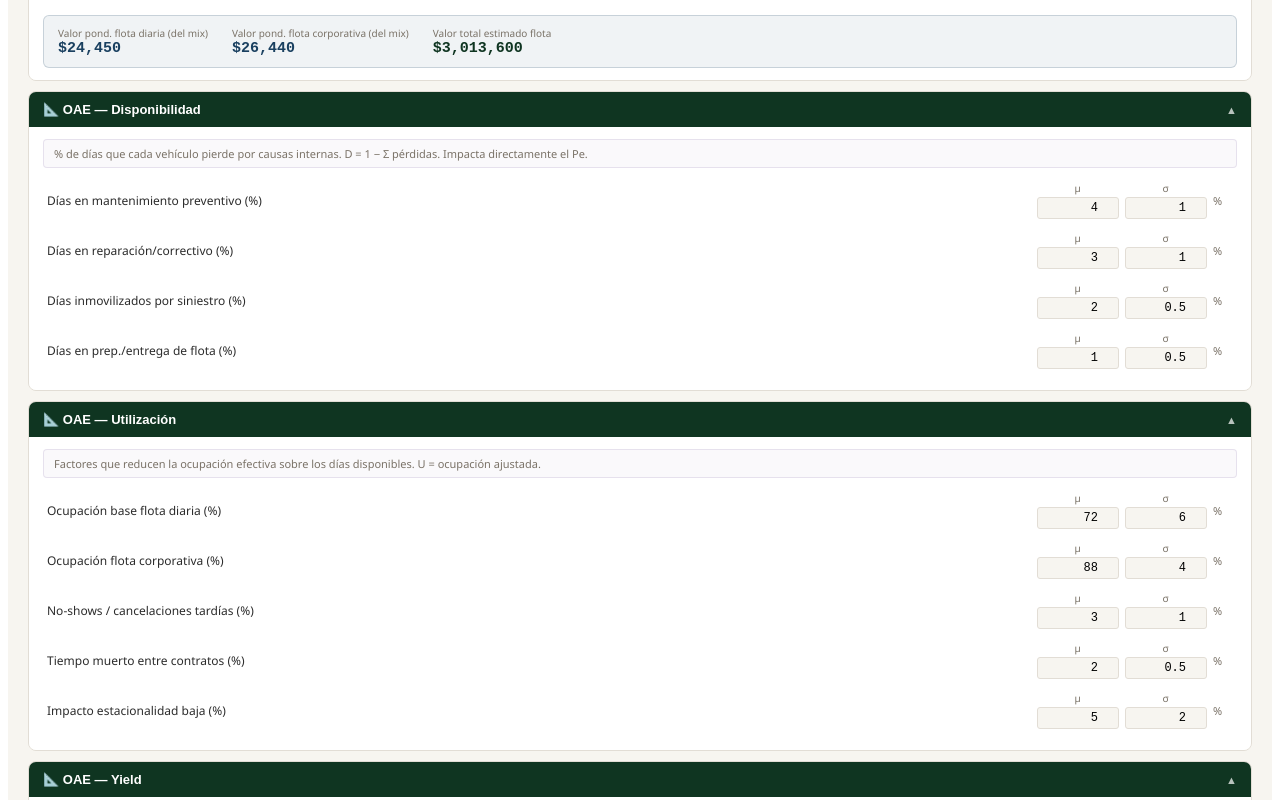
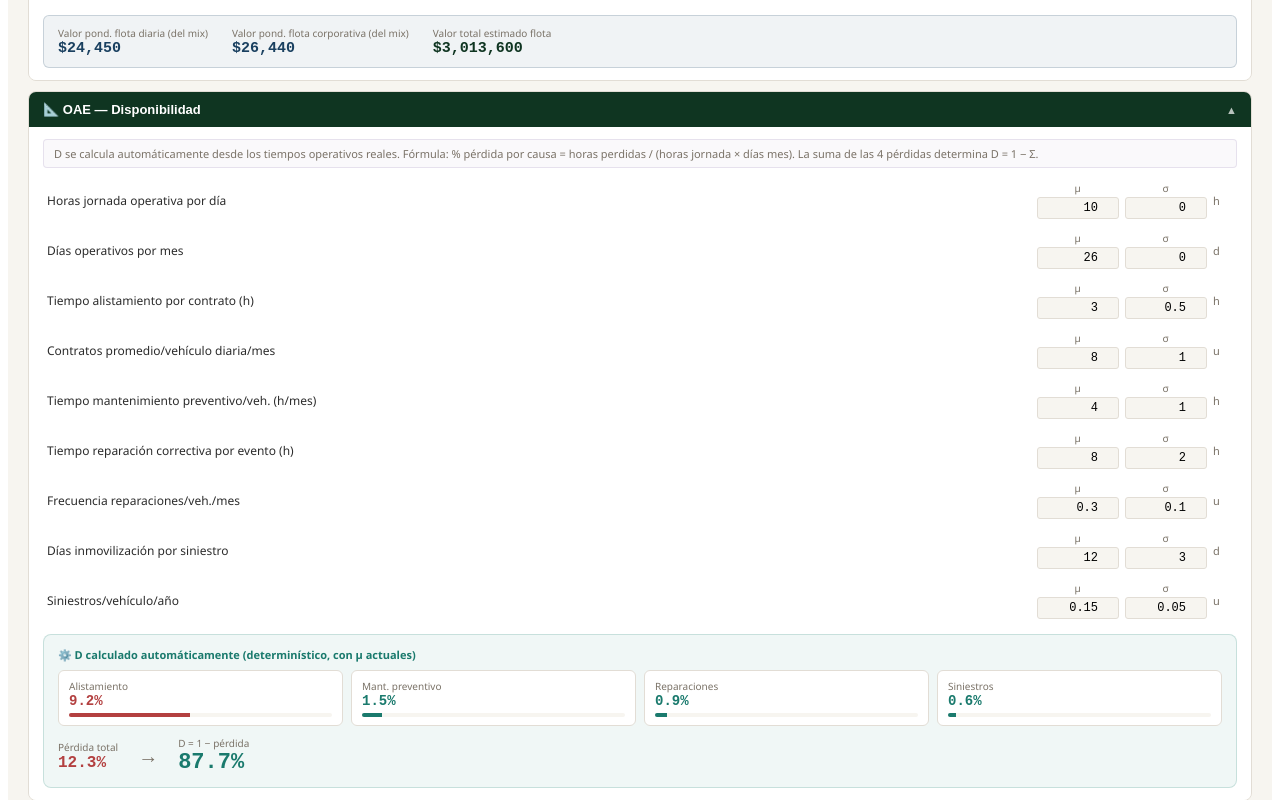
Before and after one commit to promundial/promundial-simuladores, a React (Vite) app: page /renta-autos in a window 1280 px wide. Shown: the part 460-1260 px from the top of the page. Built offline with nearby package versions, Linux system fonts and the light colour scheme.

Commit message:
Inclusion de KPIs para Disponibilidad

```diff
--- a/src/SimuladorRentaAutos.jsx
+++ b/src/SimuladorRentaAutos.jsx
@@ -89,10 +89,20 @@ const GROUPS = [
     valor_residual_pct:  {mean:35,  std:3,   min:5,   max:70,    label:"Valor residual al cierre (%)",          unit:"%"},
   }},
   { id:"oae_disp", label:"📐 OAE — Disponibilidad", params:{
-    mant_preventivo_pct: {mean:4,   std:1,   min:0,   max:20,    label:"Días en mantenimiento preventivo (%)",  unit:"%"},
-    mant_correctivo_pct: {mean:3,   std:1,   min:0,   max:20,    label:"Días en reparación/correctivo (%)",     unit:"%"},
-    siniestro_disp_pct:  {mean:2,   std:0.5, min:0,   max:15,    label:"Días inmovilizados por siniestro (%)",  unit:"%"},
-    prep_entrega_pct:    {mean:1,   std:0.5, min:0,   max:10,    label:"Días en prep./entrega de flota (%)",    unit:"%"},
+    // Contexto operativo
+    horas_jornada:       {mean:10,  std:0,   min:6,   max:24,    label:"Horas jornada operativa por día",          unit:"h"},
+    dias_mes:            {mean:26,  std:0,   min:20,  max:31,    label:"Días operativos por mes",                  unit:"d"},
+    // Alistamiento (por contrato/rotación)
+    h_alistamiento:      {mean:3,   std:0.5, min:0.5, max:12,    label:"Tiempo alistamiento por contrato (h)",     unit:"h"},
+    contratos_mes_auto:  {mean:8,   std:1,   min:1,   max:30,    label:"Contratos promedio/vehículo diaria/mes",   unit:"u"},
+    // Mantenimiento preventivo
+    h_mant_prev:         {mean:4,   std:1,   min:0,   max:24,    label:"Tiempo mantenimiento preventivo/veh. (h/mes)", unit:"h"},
+    // Reparación correctiva
+    h_reparacion:        {mean:8,   std:2,   min:0,   max:72,    label:"Tiempo reparación correctiva por evento (h)", unit:"h"},
+    frec_reparacion:     {mean:0.3, std:0.1, min:0,   max:3,     label:"Frecuencia reparaciones/veh./mes",         unit:"u"},
+    // Siniestros
+    dias_siniestro:      {mean:12,  std:3,   min:0,   max:60,    label:"Días inmovilización por siniestro",        unit:"d"},
+    tasa_siniestros:     {mean:0.15,std:0.05,min:0,   max:2,     label:"Siniestros/vehículo/año",                  unit:"u"},
   }},
   { id:"oae_util", label:"📐 OAE — Utilización", params:{
     ocupacion_diaria:    {mean:72,  std:6,   min:20,  max:98,    label:"Ocupación base flota diaria (%)",       unit:"%"},
@@ -110,12 +120,6 @@ const GROUPS = [
     noshow_sin_cargo:    {mean:1,   std:0.5, min:0,   max:8,     label:"No-shows sin cargo aplicado (%)",       unit:"%"},
     reclamos_seguro:     {mean:1.5, std:0.5, min:0,   max:10,    label:"Reclamos de seguro pendientes (%)",     unit:"%"},
     compensaciones:      {mean:0.5, std:0.2, min:0,   max:5,     label:"Créditos/compensaciones por quejas (%)",unit:"%"},
-  }},
-  { id:"diaria", label:"📅 Renta Diaria", params:{
-    plazo_contrato_d:    {mean:3.5, std:0.5, min:1,   max:30,    label:"Días promedio por contrato diario",     unit:"d"},
-  }},
-  { id:"corp", label:"🏢 Corporativa", params:{
-    plazo_contrato:      {mean:12,  std:2,   min:1,   max:60,    label:"Plazo promedio contrato (meses)",       unit:"m"},
   }},
   { id:"costos", label:"🔧 Costos Operativos", params:{
     mant_pct_valor:      {mean:1.2, std:0.2, min:0,   max:5,     label:"Mantenimiento (% valor auto/año)",      unit:"%"},
@@ -160,22 +164,47 @@ function simOne(p,mixD,mixC){
   const val_std_pct = Math.max(0, S(p.valor_std_pct)/100);
 
   // ── OAE D: Disponibilidad ──────────────────────────────────────────
-  // D = 1 − suma de % días perdidos por causas internas
-  const disp_loss = Math.min(1,
-    S(p.mant_preventivo_pct)/100 + S(p.mant_correctivo_pct)/100
-    + S(p.siniestro_disp_pct)/100 + S(p.prep_entrega_pct)/100);
-  const D = Math.max(0, 1 - disp_loss);
+  // D se calcula desde KPIs operativos reales, no % abstractos
+  // Contexto
+  const horas_dia   = Math.max(1, S(p.horas_jornada));
+  const dias_mes_op = Math.max(1, S(p.dias_mes));
+  const horas_mes   = horas_dia * dias_mes_op;  // horas-activo disponibles por mes/veh
+
+  // Pérdida 1: Alistamiento (limpieza, inspección, papeles por cada rotación)
+  const h_alist    = Math.max(0, S(p.h_alistamiento));
+  const contratos  = Math.max(0, S(p.contratos_mes_auto));
+  const pct_alist  = Math.min(0.5, (h_alist * contratos) / horas_mes);
+
+  // Pérdida 2: Mantenimiento preventivo
+  const h_prev     = Math.max(0, S(p.h_mant_prev));
+  const pct_prev   = Math.min(0.4, h_prev / horas_mes);
+
+  // Pérdida 3: Reparación correctiva (frecuencia × horas por evento)
+  const h_rep      = Math.max(0, S(p.h_reparacion));
+  const frec_rep   = Math.max(0, S(p.frec_reparacion));
+  const pct_rep    = Math.min(0.4, (h_rep * frec_rep) / horas_mes);
+
+  // Pérdida 4: Siniestros (tasa anual × días inmovilizado → % días mes)
+  const dias_sin   = Math.max(0, S(p.dias_siniestro));
+  const tasa_sin   = Math.max(0, S(p.tasa_siniestros));
+  const pct_sin    = Math.min(0.3, (tasa_sin * dias_sin) / (12 * dias_mes_op));
+
+  const disp_loss  = Math.min(0.95, pct_alist + pct_prev + pct_rep + pct_sin);
+  const D          = Math.max(0.05, 1 - disp_loss);
+
+  // Guardar los componentes para diagnóstico
+  const _disp_components = { pct_alist, pct_prev, pct_rep, pct_sin, horas_mes };
 
   // ── OAE U: Utilización ─────────────────────────────────────────────
-  // U = ocupación efectiva sobre días disponibles (ya incluye D)
-  // Los factores (no-show, turnaround, estacionalidad) reducen la ocupación base
+  // U = Cu / Cd (capacidad utilizada / capacidad disponible)
+  // IMPORTANTE: U debe ponderarse por capacidad económica (no por número de vehículos)
+  // para que se cumpla la identidad algebraica: OAE = D × U × Y × Q = Ve / Cp
   const ocup_d_base = Math.max(0, Math.min(1, S(p.ocupacion_diaria)/100));
   const ocup_c_base = Math.max(0, Math.min(1, S(p.ocupacion_corp)/100));
   const util_adj = Math.min(ocup_d_base,
     S(p.noshow_pct)/100 + S(p.turnaround_pct)/100 + S(p.estacionalidad_pct)/100);
   const ocup_d = Math.max(0, ocup_d_base - util_adj);
-  const ocup_c = Math.max(0, ocup_c_base - util_adj * 0.5); // corp contratos son más estables
-  const U = (flota_d * ocup_d + flota_c * ocup_c) / flota_total;
+  const ocup_c = Math.max(0, ocup_c_base - util_adj * 0.5); // corp: contratos más estables
 
   // ── Mix samples ────────────────────────────────────────────────────
   const {tarifa:tarifa_d_rack, desc:desc_d_mix, valor:val_d_base} = sampleMix(mixD);
@@ -186,61 +215,57 @@ function simOne(p,mixD,mixC){
   const val_c = Math.max(1000, val_c_base * (1 + randn() * val_std_pct));
 
   // ── OAE Y: Yield ───────────────────────────────────────────────────
-  // Y = tarifa efectiva cobrada / tarifa de lista (rack rate)
-  // Descuento efectivo = descuento del mix + descuentos adicionales (upgrades, negociación)
   const yield_extra_d = S(p.upgrade_gratuito_pct)/100 + S(p.tarifa_negociada_pct)/100;
-  const yield_extra_c = S(p.tarifa_negociada_pct)/100; // corp no tiene upgrades
+  const yield_extra_c = S(p.tarifa_negociada_pct)/100;
   const desc_d_total = Math.min(0.95, desc_d_mix + yield_extra_d);
   const desc_c_total = Math.min(0.95, desc_c_mix + yield_extra_c);
-  const Y_d = 1 - desc_d_total;  // yield canal diaria
-  const Y_c = 1 - desc_c_total;  // yield canal corporativo
+  const Y_d = 1 - desc_d_total;
+  const Y_c = 1 - desc_c_total;
 
-  // Capacidad potencial por canal (sin D, sin Y, sin Q — solo Cp)
-  // Cp_d = flota_d × 365 días × tarifa_rack_d
-  // Cp_c = flota_c × 12 meses × DAYS_PER_MONTH días/mes × (tarifa_mes/DAYS_PER_MONTH)
-  //      = flota_c × 365 × tarifa_rack_diaria_equiv
-  // Para Pe usamos tarifa diaria equivalente para ambos canales
-  const tarifa_c_dia = tarifa_c_rack / DAYS_PER_MONTH; // $/mes → $/día
-
-  // Cp por canal (capacidad potencial = 100% D, 100% U, 100% Y, 100% Q)
+  // ── Capacidad potencial Cp ─────────────────────────────────────────
+  const tarifa_c_dia = tarifa_c_rack / DAYS_PER_MONTH; // $/mes → $/día equiv.
   const Cp_d = flota_d * 365 * tarifa_d_rack;
   const Cp_c = flota_c * 365 * tarifa_c_dia;
-  const Cp   = Cp_d + Cp_c; // Potencial Económico total
+  const Cp   = Cp_d + Cp_c;
 
-  // Cd por canal (capacidad disponible = Cp × D)
+  // ── Cascada OAE ────────────────────────────────────────────────────
+  // Cd (disponible) = Cp × D
   const Cd_d = Cp_d * D;
   const Cd_c = Cp_c * D;
 
-  // Cu por canal (capacidad utilizada = Cd × U_canal)
-  const Cu_d = Cd_d * ocup_d;  // nota: ocup_d ya es fracción de días rentados sobre disponibles
+  // Cu (utilizada) = Cd × ocup_canal
+  const Cu_d = Cd_d * ocup_d;
   const Cu_c = Cd_c * ocup_c;
+  const Cu_total = Cu_d + Cu_c;
 
-  // Vc por canal (ingreso capturado = Cu × Y)
+  // U ponderado por capacidad económica para satisfacer OAE = D×U×Y×Q = Ve/Cp
+  // U = Cu_total / (Cd_d + Cd_c)  (no por número de vehículos — eso rompe la identidad)
+  const U = Cu_total > 0 ? Cu_total / (Cd_d + Cd_c) : 0;
+
+  // Vc (capturado) = Cu × Y
   const Vc_d = Cu_d * Y_d;
   const Vc_c = Cu_c * Y_c;
   const Vc   = Vc_d + Vc_c;
 
+  // Y ponderado = Vc / Cu_total
+  const Y_pond = Cu_total > 0 ? Vc / Cu_total : 1;
+
   // ── OAE Q: Calidad ─────────────────────────────────────────────────
-  // Q = Ve / Vc → fracción del ingreso cobrado que se convierte en ingreso neto entregado
   const cal_loss = Math.min(1,
     S(p.danos_no_cobrados)/100 + S(p.noshow_sin_cargo)/100
     + S(p.reclamos_seguro)/100 + S(p.compensaciones)/100);
   const Q  = Math.max(0, 1 - cal_loss);
-  const Ve = Vc * Q; // valor entregado neto → es el revenue real del negocio
+  const Ve = Vc * Q;
 
   // ── OAE index y brechas ────────────────────────────────────────────
-  // Y ponderado = Vc / (Cu_d + Cu_c) cuando Cu > 0, else 1
-  const Cu_total = Cu_d + Cu_c;
-  const Y_pond = Cu_total > 0 ? Vc / Cu_total : 1;
-
-  // OAE = D × U × Y × Q  (verificación: también = Ve / Cp)
+  // OAE = D × U × Y × Q = Ve / Cp  (identidad algebraica garantizada)
   const OAE = D * U * Y_pond * Q;
 
-  // Brechas en cascada (cada una usa el residual acumulado de las anteriores)
-  const brecha_disp  = Cp * (1 - D);           // Pe × (1-D)
-  const brecha_util  = Cp * D * (1 - U);       // Cd × (1-U)
-  const brecha_yield = Cp * D * U * (1 - Y_pond); // Cu × (1-Y)
-  const brecha_cal   = Cp * D * U * Y_pond * (1 - Q); // Vc × (1-Q) = Ve debería ser Vc×(1-Q)
+  // Brechas en cascada — suman exactamente Cp − Ve
+  const brecha_disp  = Cp * (1 - D);
+  const brecha_util  = Cp * D * (1 - U);
+  const brecha_yield = Cp * D * U * (1 - Y_pond);
+  const brecha_cal   = Cp * D * U * Y_pond * (1 - Q);
   const Pe_capturado = Ve; // = Cp × OAE
 
   // Verificación interna: brecha_total debe = Cp - Pe_capturado
@@ -310,6 +335,11 @@ function simOne(p,mixD,mixC){
     tarifa_d_net: tarifa_d_rack * Y_d,
     tarifa_c_net: tarifa_c_rack * Y_c,
     val_d, val_c,
+    // Componentes D para diagnóstico
+    pct_alist: _disp_components.pct_alist,
+    pct_prev:  _disp_components.pct_prev,
+    pct_rep:   _disp_components.pct_rep,
+    pct_sin:   _disp_components.pct_sin,
   };
 }
 
@@ -321,6 +351,7 @@ function runSim(params, mixD, mixC, N=3000){
     "D","U","Y","Q","OAE","Pe","Pe_capturado",
     "brecha_disp","brecha_util","brecha_yield","brecha_cal",
     "Vc","Ve","tarifa_d_net","tarifa_c_net","val_d","val_c",
+    "pct_alist","pct_prev","pct_rep","pct_sin",
   ];
   const b = {}; keys.forEach(k => b[k] = []);
   for(let i = 0; i < N; i++){
@@ -608,7 +639,7 @@ export default function SimuladorRentaAutos(){
             {["oae_disp","oae_util","oae_yield","oae_cal"].map(id=>{
               const g=GROUPS.find(g=>g.id===id);
               const hint={
-                oae_disp:"% de días que cada vehículo pierde por causas internas. D = 1 − Σ pérdidas. Impacta directamente el Pe.",
+                oae_disp:"D se calcula automáticamente desde los tiempos operativos reales. Fórmula: % pérdida por causa = horas perdidas / (horas jornada × días mes). La suma de las 4 pérdidas determina D = 1 − Σ.",
                 oae_util:"Factores que reducen la ocupación efectiva sobre los días disponibles. U = ocupación ajustada.",
                 oae_yield:"Descuento adicional sobre el precio rack (lista), más allá del descuento por categoría del mix. Y = 1 − desc_total.",
                 oae_cal:"% del ingreso cobrado (Vc) que no llega como ingreso neto entregado (Ve). Q = 1 − Σ pérdidas de calidad.",
@@ -617,23 +648,66 @@ export default function SimuladorRentaAutos(){
                 <Section key={id} title={g.label} open={!!openSec[id]} onToggle={()=>toggleSec(id)}>
                   <div style={{fontSize:11,color:C.muted,marginBottom:10,padding:"6px 10px",background:`${C.purple}08`,borderRadius:4,border:`1px solid ${C.purple}20`}}>{hint}</div>
                   {Object.entries(g.params).map(([k,v])=>(<ParamRow key={k} k={k} p={v} val={params[k]||v} onChange={handleChange}/>))}
+                  {/* Live D preview for oae_disp */}
+                  {id==="oae_disp"&&(()=>{
+                    const p=params;
+                    const hj=p.horas_jornada.mean, dm=p.dias_mes.mean, hm=hj*dm;
+                    const pA=Math.min(0.5,(p.h_alistamiento.mean*p.contratos_mes_auto.mean)/hm);
+                    const pP=Math.min(0.4,p.h_mant_prev.mean/hm);
+                    const pR=Math.min(0.4,(p.h_reparacion.mean*p.frec_reparacion.mean)/hm);
+                    const pS=Math.min(0.3,(p.tasa_siniestros.mean*p.dias_siniestro.mean)/(12*dm));
+                    const dLoss=Math.min(0.95,pA+pP+pR+pS);
+                    const dVal=Math.max(0.05,1-dLoss);
+                    return(
+                      <div style={{marginTop:12,padding:"12px 14px",background:`${C.teal}10`,borderRadius:8,border:`1px solid ${C.teal}30`}}>
+                        <div style={{fontSize:11,fontWeight:600,color:C.teal,marginBottom:8}}>⚙️ D calculado automáticamente (determinístico, con μ actuales)</div>
+                        <div style={{display:"grid",gridTemplateColumns:"repeat(auto-fit,minmax(140px,1fr))",gap:8,marginBottom:10}}>
+                          {[
+                            ["Alistamiento",pA,"% días"],
+                            ["Mant. preventivo",pP,"% días"],
+                            ["Reparaciones",pR,"% días"],
+                            ["Siniestros",pS,"% días"],
+                          ].map(([l,v,u])=>(
+                            <div key={l} style={{background:C.card,borderRadius:6,padding:"8px 10px",border:`1px solid ${C.border}`}}>
+                              <div style={{fontSize:10,color:C.muted}}>{l}</div>
+                              <div style={{fontFamily:mono,fontSize:14,fontWeight:700,color:v>0.08?C.red:v>0.04?C.orange:C.teal}}>{pct(v)}</div>
+                              <div style={{background:C.light,borderRadius:2,height:4,marginTop:4,overflow:"hidden"}}>
+                                <div style={{width:`${Math.min(100,v*500)}%`,height:"100%",background:v>0.08?C.red:v>0.04?C.orange:C.teal}}/>
+                              </div>
+                            </div>
+                          ))}
+                        </div>
+                        <div style={{display:"flex",gap:20,alignItems:"center"}}>
+                          <div>
+                            <div style={{fontSize:10,color:C.muted}}>Pérdida total</div>
+                            <div style={{fontFamily:mono,fontSize:16,fontWeight:700,color:C.red}}>{pct(dLoss)}</div>
+                          </div>
+                          <div style={{fontSize:20,color:C.muted}}>→</div>
+                          <div>
+                            <div style={{fontSize:10,color:C.muted}}>D = 1 − pérdida</div>
+                            <div style={{fontFamily:mono,fontSize:22,fontWeight:800,color:dVal>0.9?C.green:dVal>0.8?C.teal:dVal>0.7?C.orange:C.red}}>{pct(dVal)}</div>
+                          </div>
+                        </div>
+                      </div>
+                    );
+                  })()}
                 </Section>
               );
             })}
 
             <Section title="📅 Renta Diaria — Mix de Categorías, Tarifas & Valores ($/día)" open={!!openSec.diaria} onToggle={()=>toggleSec("diaria")}>
-              {Object.entries(GROUPS.find(g=>g.id==="diaria").params).map(([k,v])=>(<ParamRow key={k} k={k} p={v} val={params[k]||v} onChange={handleChange}/>))}
+              <div style={{fontSize:11,color:C.muted,margin:"0 0 8px"}}>Ocup. base y factores de utilización se configuran en <strong>OAE — Utilización</strong>. Aquí define el mix de categorías y tarifas.</div>
               <div style={{fontSize:11,color:C.muted,margin:"10px 0 4px"}}>Tarifa y valor ponderados calculados automáticamente desde el mix.</div>
               <MixTable mix={mixDiaria} setMix={handleMixD} tarifaUnit="$/día"/>
             </Section>
 
             <Section title="🏢 Corporativa — Mix de Categorías, Tarifas & Valores ($/mes)" open={!!openSec.corp} onToggle={()=>toggleSec("corp")}>
-              {Object.entries(GROUPS.find(g=>g.id==="corp").params).map(([k,v])=>(<ParamRow key={k} k={k} p={v} val={params[k]||v} onChange={handleChange}/>))}
+              <div style={{fontSize:11,color:C.muted,margin:"0 0 8px"}}>Ocup. base corporativa se configura en <strong>OAE — Utilización</strong>. Aquí define el mix de categorías y tarifas mensuales.</div>
               <div style={{fontSize:11,color:C.muted,margin:"10px 0 4px"}}>La tarifa mensual se convierte a $/día equivalente (÷ 30.44) para el cálculo del Potencial Económico.</div>
               <MixTable mix={mixCorp} setMix={handleMixC} tarifaUnit="$/mes"/>
             </Section>
 
-            {GROUPS.filter(g=>!["flota","oae_disp","oae_util","oae_yield","oae_cal","diaria","corp"].includes(g.id)).map(g=>(
+            {GROUPS.filter(g=>!["flota","oae_disp","oae_util","oae_yield","oae_cal"].includes(g.id)).map(g=>(
               <Section key={g.id} title={g.label} open={!!openSec[g.id]} onToggle={()=>toggleSec(g.id)}>
                 {Object.entries(g.params).map(([k,v])=>(<ParamRow key={k} k={k} p={v} val={params[k]||v} onChange={handleChange}/>))}
               </Section>
@@ -791,16 +865,35 @@ export default function SimuladorRentaAutos(){
             <div style={{display:"grid",gridTemplateColumns:"repeat(auto-fit,minmax(280px,1fr))",gap:14}}>
               {[
                 {title:"⚙️ Disponibilidad",color:C.teal,val:S_.D.p50,brecha:S_.brecha_disp.p50,
-                  factores:[["Mant. preventivo",params.mant_preventivo_pct.mean,"%"],["Mant. correctivo",params.mant_correctivo_pct.mean,"%"],["Siniestros",params.siniestro_disp_pct.mean,"%"],["Prep./entrega",params.prep_entrega_pct.mean,"%"]],
-                  lectura:"Cp → Cd: días que el vehículo no puede ser rentado por causas internas."},
+                  factores:[
+                    ["Alistamiento/rotación",  pct(S_.pct_alist.p50), `(${params.h_alistamiento.mean}h × ${params.contratos_mes_auto.mean} contratos/mes)`],
+                    ["Mant. preventivo",        pct(S_.pct_prev.p50),  `(${params.h_mant_prev.mean}h/mes)`],
+                    ["Reparación correctiva",   pct(S_.pct_rep.p50),   `(${params.h_reparacion.mean}h × ${params.frec_reparacion.mean} eventos/mes)`],
+                    ["Siniestros",              pct(S_.pct_sin.p50),   `(${params.tasa_siniestros.mean} sin/año × ${params.dias_siniestro.mean}d)`],
+                    ["Jornada base",            params.horas_jornada.mean+"h/día", `${params.dias_mes.mean} días/mes`],
+                  ],
+                  lectura:"Cp → Cd: tiempo que el vehículo no puede ser rentado por causas internas, calculado desde KPIs operativos reales."},
                 {title:"📅 Utilización",color:C.blue,val:S_.U.p50,brecha:S_.brecha_util.p50,
-                  factores:[["No-shows/cancelaciones",params.noshow_pct.mean,"%"],["Turnaround entre contratos",params.turnaround_pct.mean,"%"],["Estacionalidad baja",params.estacionalidad_pct.mean,"%"]],
+                  factores:[
+                    ["No-shows/cancelaciones",  pct(params.noshow_pct.mean/100),         `(${params.noshow_pct.mean}% de contratos)`],
+                    ["Turnaround entre contratos",pct(params.turnaround_pct.mean/100),    `(${params.turnaround_pct.mean}% días disponibles)`],
+                    ["Estacionalidad baja",      pct(params.estacionalidad_pct.mean/100), `(${params.estacionalidad_pct.mean}% reducción promedio)`],
+                  ],
                   lectura:"Cd → Cu: días disponibles que no generan renta por causas comerciales."},
                 {title:"💲 Yield",color:C.orange,val:S_.Y.p50,brecha:S_.brecha_yield.p50,
-                  factores:[["Upgrades gratuitos",params.upgrade_gratuito_pct.mean,"%"],["Brecha tarifa negociada",params.tarifa_negociada_pct.mean,"%"],["Desc. mix pond.",descMixMedio(mixDiaria).toFixed(1),"%"]],
+                  factores:[
+                    ["Upgrades gratuitos",        pct(params.upgrade_gratuito_pct.mean/100), `(${params.upgrade_gratuito_pct.mean}% de contratos diarios)`],
+                    ["Brecha tarifa negociada",   pct(params.tarifa_negociada_pct.mean/100), `(vs. tarifa rack)`],
+                    ["Desc. mix pond. (diaria)",  pct(descMixMedio(mixDiaria)/100),          `(promedio ponderado por categoría)`],
+                  ],
                   lectura:"Cu → Vc: diferencia entre tarifa rack y precio efectivamente cobrado."},
                 {title:"⭐ Calidad",color:C.purple,val:S_.Q.p50,brecha:S_.brecha_cal.p50,
-                  factores:[["Daños no cobrados",params.danos_no_cobrados.mean,"%"],["No-shows sin cargo",params.noshow_sin_cargo.mean,"%"],["Reclamos seguro",params.reclamos_seguro.mean,"%"],["Compensaciones",params.compensaciones.mean,"%"]],
+                  factores:[
+                    ["Daños no cobrados",         pct(params.danos_no_cobrados.mean/100),  `(% del ingreso cobrado)`],
+                    ["No-shows sin cargo",         pct(params.noshow_sin_cargo.mean/100),   `(% del ingreso cobrado)`],
+                    ["Reclamos seguro pendientes", pct(params.reclamos_seguro.mean/100),    `(% del ingreso cobrado)`],
+                    ["Compensaciones/quejas",      pct(params.compensaciones.mean/100),     `(% del ingreso cobrado)`],
+                  ],
                   lectura:"Vc → Ve: ingreso cobrado que no llega como valor entregado neto."},
               ].map(({title,color,val,brecha,factores,lectura})=>(
                 <div key={title} style={{background:C.card,borderRadius:10,border:`1px solid ${C.border}`,padding:"16px 18px",borderTop:`3px solid ${color}`}}>
@@ -809,10 +902,13 @@ export default function SimuladorRentaAutos(){
                     <div style={{fontFamily:mono,fontSize:18,fontWeight:800,color}}>{pct(val)}</div>
                   </div>
                   <div style={{fontSize:10,color:C.muted,marginBottom:10,fontStyle:"italic"}}>{lectura}</div>
-                  {factores.map(([l,v,u])=>(
-                    <div key={l} style={{display:"flex",justifyContent:"space-between",fontSize:11,padding:"4px 0",borderBottom:`1px solid ${C.border}`}}>
-                      <span style={{color:C.muted}}>{l}</span>
-                      <span style={{fontFamily:mono,fontWeight:600,color:+v>8?C.red:+v>4?C.orange:C.text}}>{v}{u}</span>
+                  {factores.map(([l,v,note])=>(
+                    <div key={l} style={{padding:"5px 0",borderBottom:`1px solid ${C.border}`}}>
+                      <div style={{display:"flex",justifyContent:"space-between",fontSize:11}}>
+                        <span style={{color:C.muted}}>{l}</span>
+                        <span style={{fontFamily:mono,fontWeight:600,color:C.text}}>{v}</span>
+                      </div>
+                      {note&&<div style={{fontSize:10,color:C.muted,marginTop:1}}>{note}</div>}
                     </div>
                   ))}
                   <div style={{marginTop:10,padding:"8px 10px",background:`${color}10`,borderRadius:6}}>
```
